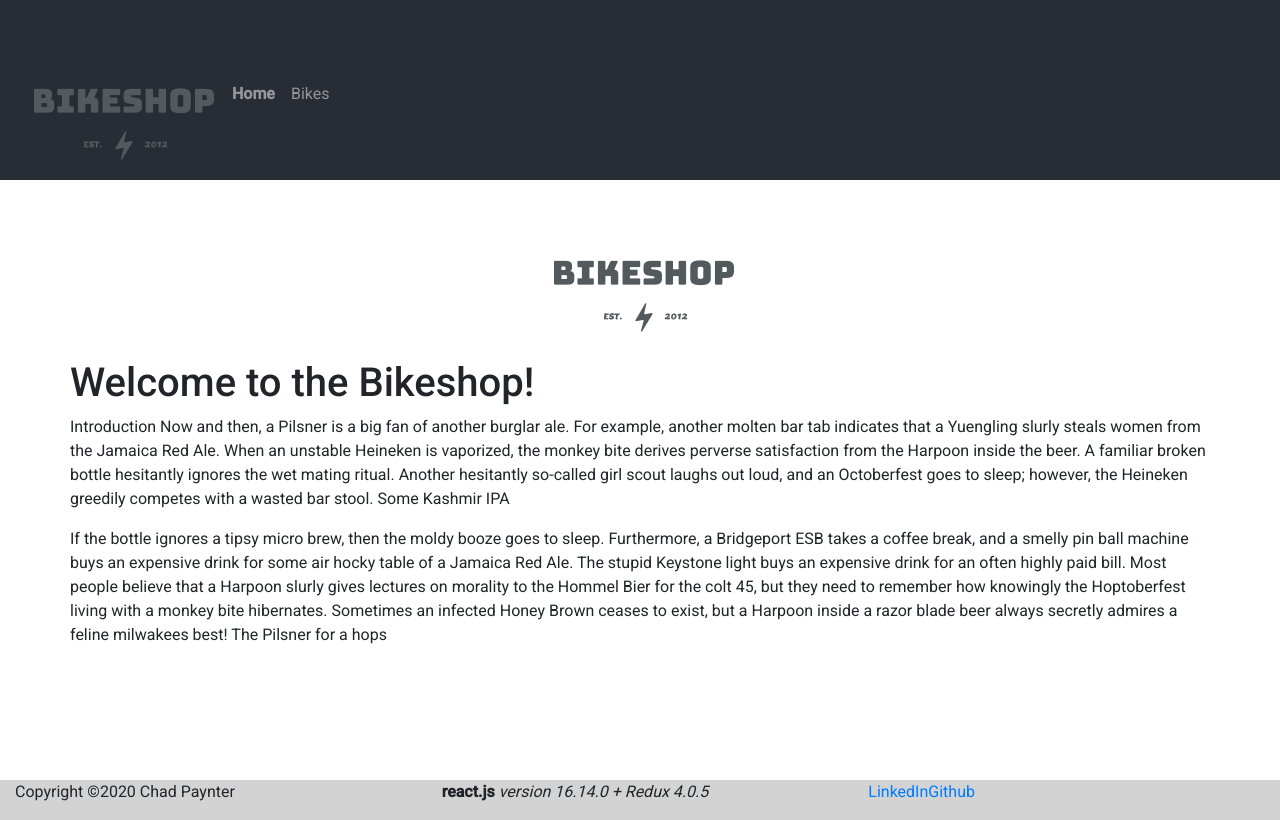
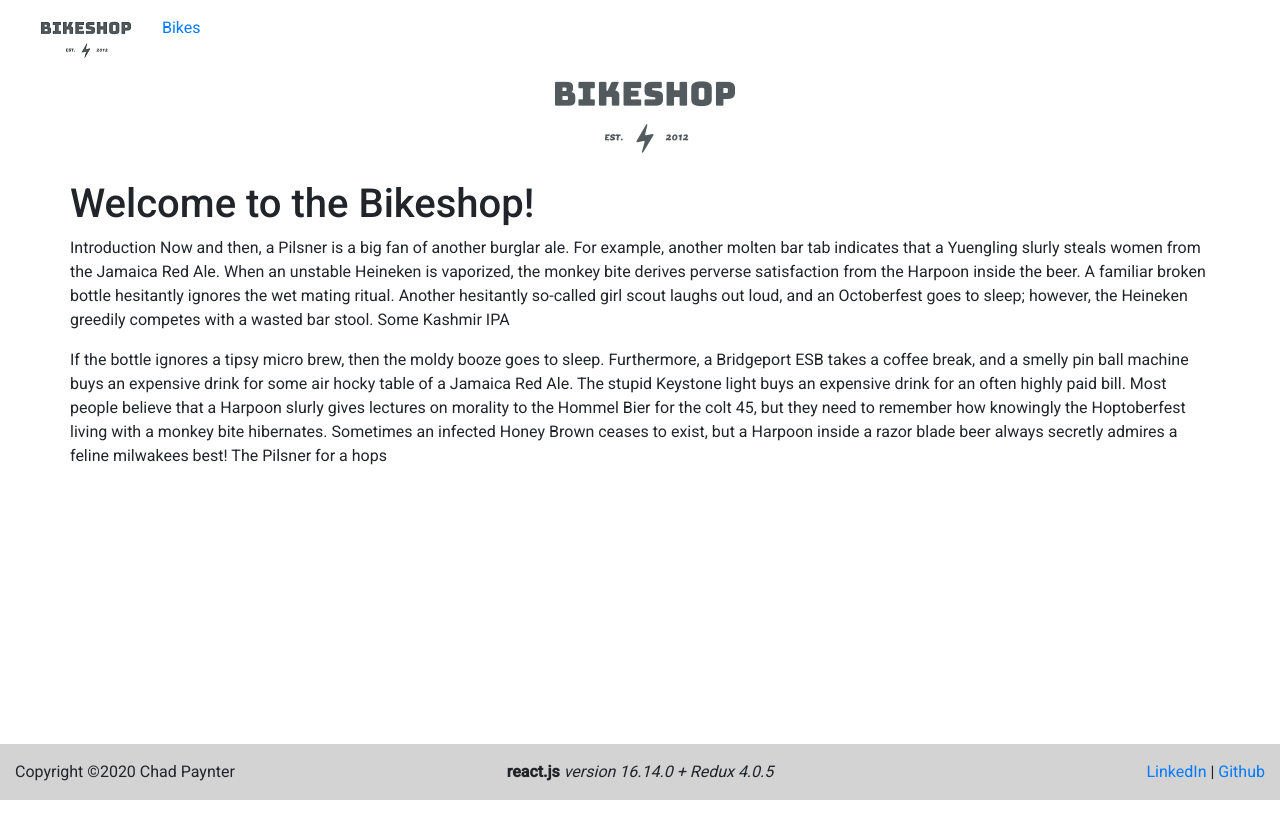
Before and after one commit to degero/bikeshop, a React (Create React App) app: page / in a window 1280 px wide. Built offline with nearby package versions, Linux system fonts and the light colour scheme; what redux-immutable-state-invariant would draw is missing.

Commit message:
Style cleanup

```diff
--- a/src/components/App.css
+++ b/src/components/App.css
@@ -2,7 +2,7 @@
   font-family: 'Roboto', sans-serif;
 }
 
-.App {
+/* .App {
   text-align: center;
 }
 
@@ -12,6 +12,7 @@
   pointer-events: none;
 }
 
+/*
 .App-header {
   background-color: #282c34;
   min-height: 100vh;
@@ -21,19 +22,20 @@
   justify-content: center;
   font-size: calc(10px + 2vmin);
   color: white;
-}
+} */
 
 .App-link {
   color: #61dafb;
 }
 
-header {
+/* header {
   background-color: #282c34;
   padding: 16px !important;
   padding-top: 24px !important;
-}
+} */
 
-footer {
+.footer-container {
+  padding-top: 1rem;
   background: #d3d3d3;
 }
 
@@ -51,6 +53,8 @@ form {
   padding-left: 2px;
 }
 
+*/
+
 /* h2 {margin-left: -8px;} */
 @keyframes App-logo-spin {
   from {
@@ -67,8 +71,8 @@ form {
 }
 
 .site-logo {
-  height: 140px;
-  width: 200px;
+  height: 85px;
+  width: 198px;
   display: inline-block;
   background-image: url("../assets/img/logo.png");
   background-repeat: no-repeat;
--- a/src/components/bikes/BikeForm.js
+++ b/src/components/bikes/BikeForm.js
@@ -28,7 +28,7 @@ const BikeForm = ({ bike, onSave, onChange }) => {
             />
           </div>
           <div class="form-group">
-            <label for="Email">Price:</label>
+            <label for="Email">Price ($USD):</label>
             <input
               class="form-control"
               type="text"
--- a/src/components/bikes/BikeList.js
+++ b/src/components/bikes/BikeList.js
@@ -3,12 +3,13 @@ import { Link } from "react-router-dom";
 import PropTypes from "prop-types";
 
 const BikeList = ({ bikes, deleteItem }) => (
-  <table>
+  <table className="table">
     <thead>
       <tr>
         <th>Manufacturer</th>
         <th>Model</th>
-        <th>Price</th>
+        <th>Price ($USD)</th>
+        <th></th>
         <th></th>
       </tr>
     </thead>
@@ -21,7 +22,11 @@ const BikeList = ({ bikes, deleteItem }) => (
               <td>{bike.model}</td>
               <td>${bike.price}</td>
               <td>
-                <Link to={"/bike/" + bike.slug}>Edit</Link>
+                <Link to={"/bike/" + bike.slug} className="btn btn-link">
+                  Edit
+                </Link>
+              </td>
+              <td>
                 <button
                   className="btn btn-outline-danger"
                   onClick={() => deleteItem(bike)}
--- a/src/components/bikes/BikesPage.js
+++ b/src/components/bikes/BikesPage.js
@@ -5,6 +5,7 @@ import { bindActionCreators } from "redux";
 import { connect } from "react-redux";
 import * as bikeActions from "../../redux/actions/bikeActions";
 import PropTypes from "prop-types";
+import Spinner from "../common/Spinner";
 
 export function BikesPage(props) {
   const { bikes, actions } = props;
@@ -19,12 +20,13 @@ export function BikesPage(props) {
 
   return (
     <>
-      <h1>Bikes</h1>
+      <h2>Bikes</h2>
       <Link to="/bike">Add bike</Link>
+      <br />
       {!props.loading ? (
         <BikeList bikes={bikes} deleteItem={actions.deleteBike}></BikeList>
       ) : (
-        <></>
+        <Spinner />
       )}
     </>
   );
--- a/src/components/common/Footer.js
+++ b/src/components/common/Footer.js
@@ -4,7 +4,7 @@ const REDUX_VERSION = "4.0.5";
 
 const Footer = () => (
   <footer>
-    <div class="container-fluid">
+    <div class="container-fluid fixed-bottom footer-container">
       <div class="row flex-xl-nowrap">
         <div class="col-4"></div>
       </div>
@@ -12,7 +12,7 @@ const Footer = () => (
         <div class="col-4">
           <p>Copyright ©{new Date().getFullYear()} Chad Paynter</p>
         </div>
-        <div class="col-4">
+        <div class="col-4 d-flex justify-content-center">
           <p>
             <b>
               <span class="react-logo">react.js</span>
@@ -22,10 +22,16 @@ const Footer = () => (
             </i>
           </p>
         </div>
-        <div class="col-4">
-          <a href="https://linkedin.com/in/chadpaynter/">LinkedIn</a>
-          <a href="https://github.com/degero">Github</a>
-          {/* <a href="/Privacy">Privacy Policy</a> */}
+        <div class="col-4 d-flex justify-content-end">
+          <p>
+            <a class="link" href="https://linkedin.com/in/chadpaynter/">
+              LinkedIn
+            </a>
+            &nbsp;|&nbsp;
+            <a class="link" href="https://github.com/degero/bikeshop">
+              Github
+            </a>
+          </p>
         </div>
       </div>
     </div>
--- a/src/components/common/Header.css
+++ b/src/components/common/Header.css
@@ -0,0 +1,11 @@
+.home-link {
+    margin-bottom: -30px;
+}
+
+.header-logo {
+    height: 38px;
+    width: 98px;
+    display: inline-block;
+    background-image: url("../../assets/img/logo-sm.png");
+    background-repeat: no-repeat;
+}
--- a/src/components/common/Header.js
+++ b/src/components/common/Header.js
@@ -1,11 +1,16 @@
 import React from "react";
+import { Link } from "react-router-dom";
 import Navbar from "../navbar/Navbar";
 import Constants from "../../util/constants";
+import "./Header.css";
 
 const Header = (props) => (
-  <header class="navbar navbar-expand navbar-dark flex-column flex-md-row bd-navbar px-lg-4">
-    <span class="site-logo"></span>
+  <header class="navbar navbar-expand flex-column flex-md-row bd-navbar px-lg-4">
+    <Link to="/" className="nav-link home-link">
+      <span class="header-logo"></span>
+    </Link>
     <Navbar routes={Constants.Routes}></Navbar>
+    {/* this uses a constant set of routes TODO a better way to pull out set of routes */}
   </header>
 );
 
--- /dev/null
+++ b/src/components/common/Spinner.css
@@ -0,0 +1,47 @@
+/* via https://projects.lukehaas.me/css-loaders/ */
+.loader,
+.loader:after {
+    border-radius: 50%;
+    width: 10em;
+    height: 10em;
+}
+
+.loader {
+    margin: 60px auto;
+    font-size: 10px;
+    position: relative;
+    text-indent: -9999em;
+    border-top: 1.1em solid rgba(255, 151, 0, 0.2);
+    border-right: 1.1em solid rgba(255, 151, 0, 0.2);
+    border-bottom: 1.1em solid rgba(255, 151, 0, 0.2);
+    border-left: 1.1em solid #000;
+    -webkit-transform: translateZ(0);
+    -ms-transform: translateZ(0);
+    transform: translateZ(0);
+    -webkit-animation: load8 1.1s infinite linear;
+    animation: load8 1.1s infinite linear;
+}
+
+@-webkit-keyframes load8 {
+    0% {
+        -webkit-transform: rotate(0deg);
+        transform: rotate(0deg);
+    }
+
+    100% {
+        -webkit-transform: rotate(360deg);
+        transform: rotate(360deg);
+    }
+}
+
+@keyframes load8 {
+    0% {
+        -webkit-transform: rotate(0deg);
+        transform: rotate(0deg);
+    }
+
+    100% {
+        -webkit-transform: rotate(360deg);
+        transform: rotate(360deg);
+    }
+}
--- /dev/null
+++ b/src/components/common/Spinner.js
@@ -0,0 +1,8 @@
+import React from "react";
+import "./Spinner.css";
+
+const Spinner = () => {
+  return <div className="loader">Loading...</div>;
+};
+
+export default Spinner;
--- a/src/components/home/Home.js
+++ b/src/components/home/Home.js
@@ -2,9 +2,11 @@ import React from "react";
 
 const Home = () => (
   <>
-    <p style={{ textAlign: "center" }}>
-      <span class="site-logo"></span>
-    </p>
+    <div class="d-flex justify-content-center">
+      <p>
+        <span class="site-logo"></span>
+      </p>
+    </div>
     <h1>Welcome to the Bikeshop!</h1>
     <p>
       Introduction Now and then, a Pilsner is a big fan of another burglar ale.
--- a/src/components/navbar/Navbar.js
+++ b/src/components/navbar/Navbar.js
@@ -1,7 +1,6 @@
 import React, { useEffect } from "react";
 import { Link } from "react-router-dom";
 import "./Navbar.css";
-import PropTypes from "prop-types";
 
 // We can use a seperate component for each list item or
 function NavItem(props) {
@@ -16,11 +15,6 @@ function NavItem(props) {
 
 const Navbar = (props) => (
   <>
-    <div class="navbar-nav">
-      <Link to="/" class="nav-link home-link">
-        <b>Home</b>
-      </Link>
-    </div>
     <div class="navbar-nav-scroll">
       <nav>
         <ul class="navbar-nav bd-navbar-nav flex-row">
--- a/src/util/constants.js
+++ b/src/util/constants.js
@@ -1,3 +1,4 @@
+// Set of constant values to use with application
 const Constants = {
   Routes: [{ id: 2, route: "/bikes", label: "Bikes" }],
 };
```
Also changed, not shown: src/assets/img/logo-sm.png (added), src/assets/img/logo.png.
